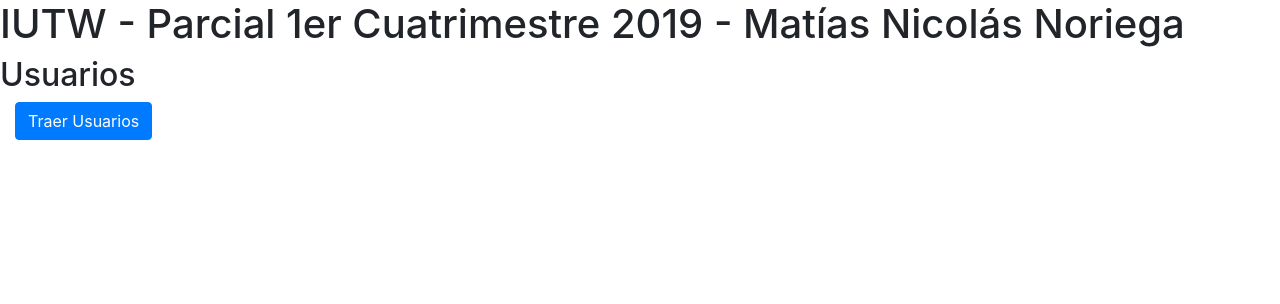
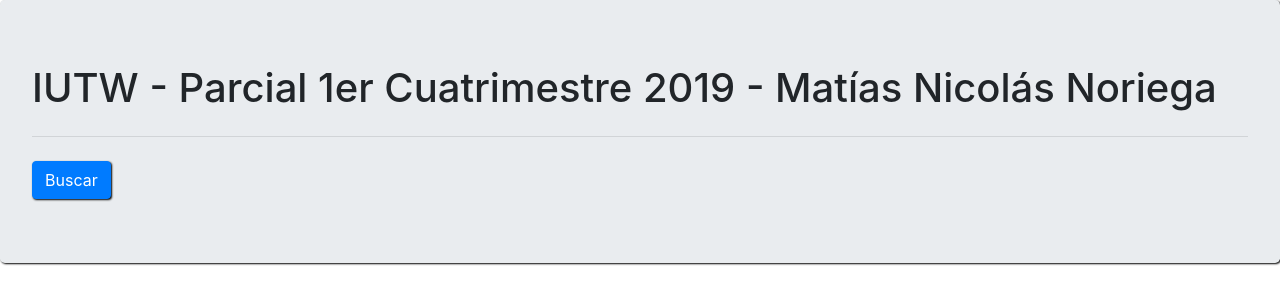
Before and after one commit to matiasnoriega/iutw-parcial-mnn-2019, an Angular app: page / in a window 1280 px wide. Shown: the top 304 px of the page. Built offline with nearby package versions, Linux system fonts and the light colour scheme.

Commit message:
jumbotron, cambio en estilos

```diff
--- a/src/app/app.component.css
+++ b/src/app/app.component.css
@@ -1,3 +1,10 @@
 p {
   font-family: Lato;
 }
+.jumbotron {
+  box-shadow: 1px 1px 2px black;
+}
+
+.btn {
+  box-shadow: 1px 1px 2px black;
+}
--- a/src/app/app.component.html
+++ b/src/app/app.component.html
@@ -1,3 +1,6 @@
+<div class="jumbotron">
 <h1>{{titulo}}</h1>
-
-<app-usuarios></app-usuarios>
+<hr class="my-4">
+<button type="button" class="btn btn-primary" routerLink="/usuarios">Buscar</button>
+</div>
+<router-outlet></router-outlet>
--- a/src/app/usuarios/usuarios.component.css
+++ b/src/app/usuarios/usuarios.component.css
@@ -16,3 +16,12 @@ nav a:hover {
 nav a.active {
   color: #039be5;
 }
+.card {
+  box-shadow: 3px 3px 3px grey;
+}
+.card-text span{
+  vertical-align: middle;
+}
+.card-text i{
+  vertical-align: middle;
+}
--- a/src/app/usuarios/usuarios.component.html
+++ b/src/app/usuarios/usuarios.component.html
@@ -1,23 +1,17 @@
-<h2>Usuarios</h2>
+<h1>Usuarios</h1>
 
-<div class="container-fluid">
-  <div class="btn-group" role="group">
-    <button type="button" class="btn btn-primary" routerLink="/usuarios">Traer Usuarios</button>
-  </div>
-</div>
-<br>
 <div *ngIf="usuarios" class="container-fluid">
   <div class="row">
     <div class="col-12 col-sm-6 col-md-4 col-lg-3" *ngFor="let usuario of usuarios" >
       <div class="card">
-        <img src="{{usuario.avatar}}" class="rounded card-img-top" alt="{{usuario.first_name}}">
+        <img src="{{usuario.avatar}}" class="card-img-top" alt="{{usuario.first_name}}">
         <div class="card-body">
-          <h5 class="card-title">{{usuario.last_name}}, {{usuario.first_name}}</h5>
-          <p class="card-text">{{usuario.email}}</p>
+          <h5 class="card-title">#{{usuario.id}} {{usuario.last_name}}, {{usuario.first_name}}</h5>
+
+          <p class="card-text"><i class="material-icons">email</i><span> {{usuario.email}}</span></p>
         </div>
       </div>
       <br>
     </div>
   </div>
 </div>
-<router-outlet></router-outlet>
--- a/src/app/usuarios/usuarios.component.ts
+++ b/src/app/usuarios/usuarios.component.ts
@@ -17,6 +17,7 @@ export class UsuariosComponent implements OnInit {
   ) { }
 
   ngOnInit() {
+    this.traerUsuarios();
   }
 
   traerUsuarios(): void{
--- a/src/index.html
+++ b/src/index.html
@@ -1 +1,2 @@
+<link href="https://fonts.googleapis.com/icon?family=Material+Icons" rel="stylesheet">
 <my-app>loading</my-app>
```
